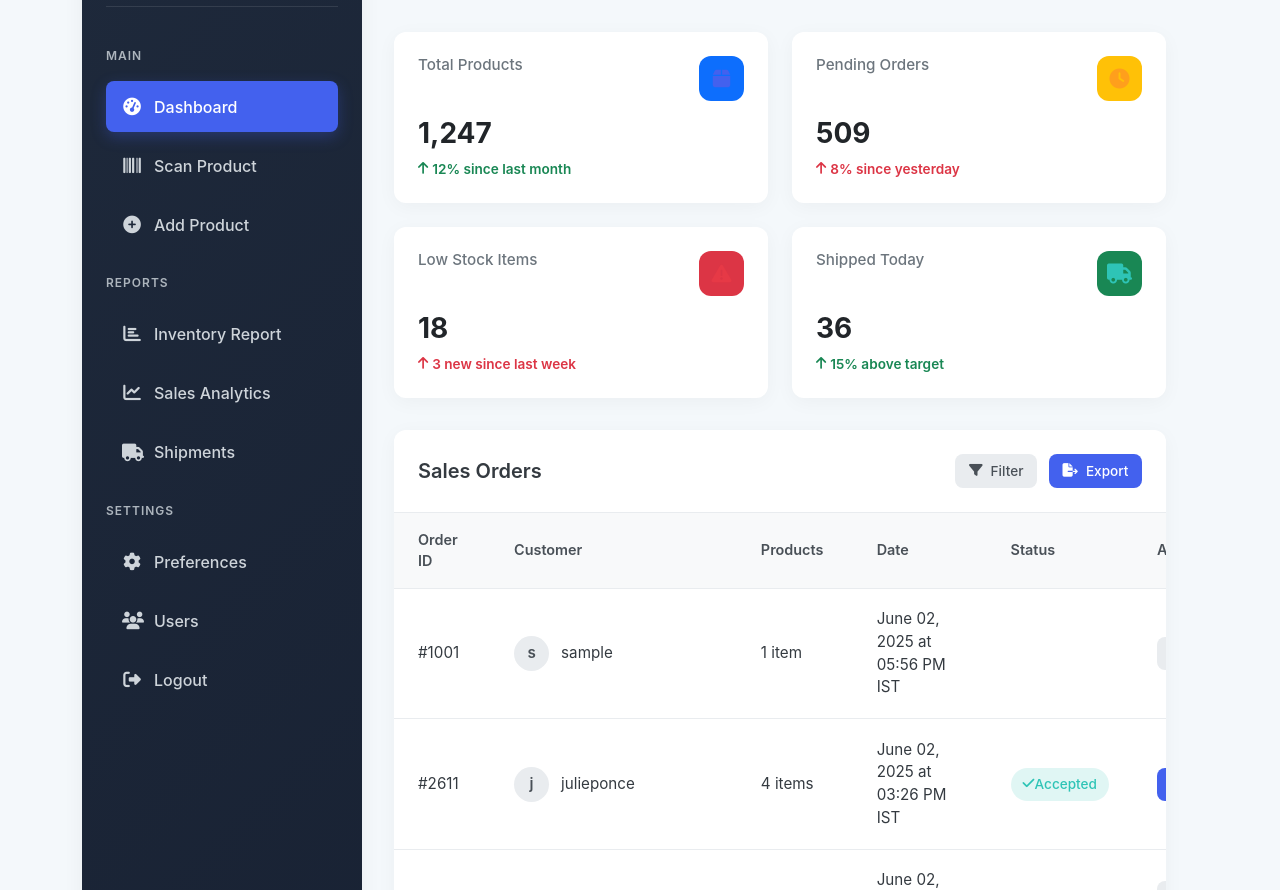
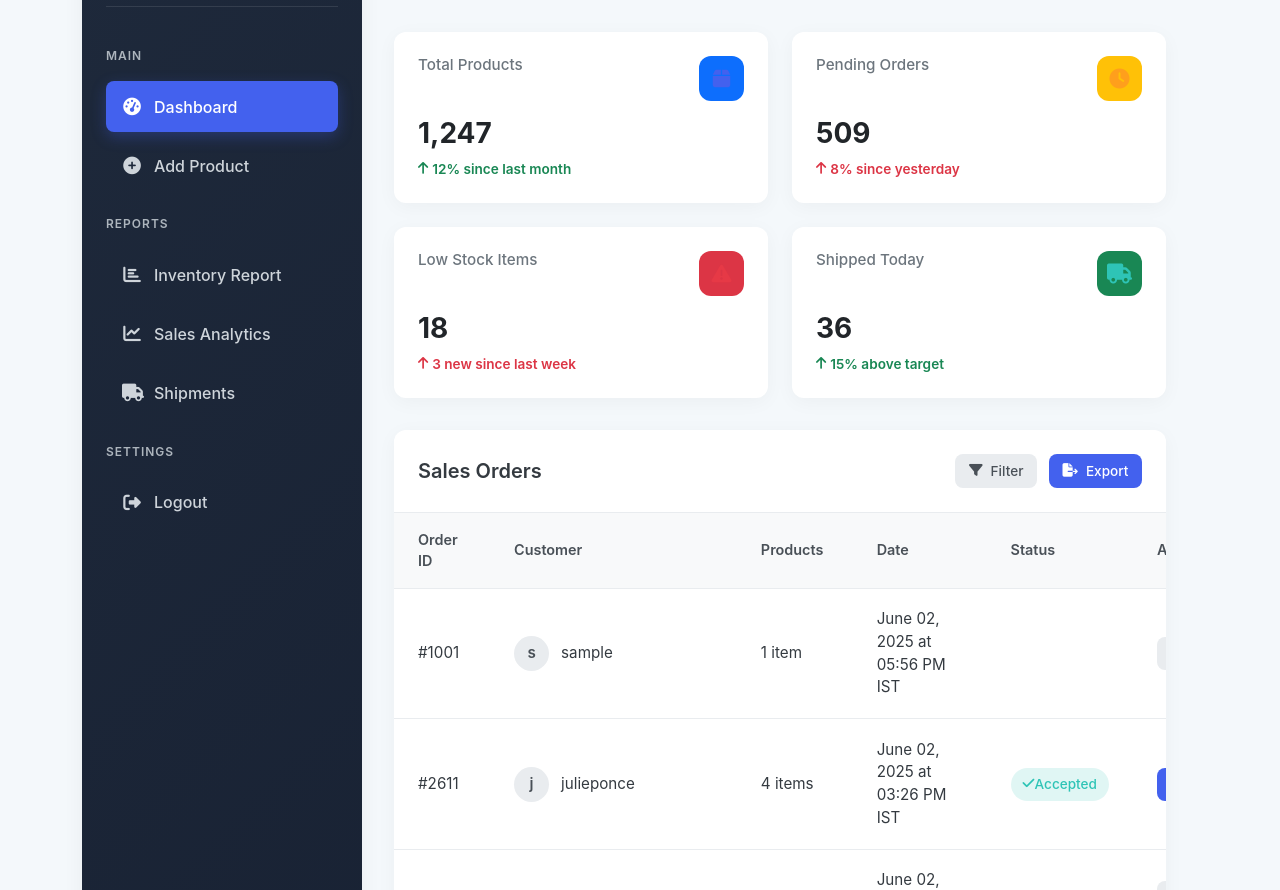
Before and after one commit to varaprasad1016/SriyaWMS, a Flask app: page /dashboard in a window 1280 px wide. Shown: the part 116-1006 px from the top of the page. Run offline with Flask 3, Linux system fonts and the light colour scheme; a user stored in the database is signed in; data comes from the database, SQL or seed files in the repository.

Commit message:
multiple

```diff
--- a/templates/dashboard.html
+++ b/templates/dashboard.html
@@ -690,10 +690,6 @@
                 <i class="fas fa-tachometer-alt"></i>
                 <span>Dashboard</span>
             </a>
-            <a href="{{ url_for('scan') }}" class="sidebar-link">
-                <i class="fas fa-barcode"></i>
-                <span>Scan Product</span>
-            </a>
             <a href="{{ url_for('add_product') }}" class="sidebar-link">
                 <i class="fas fa-plus-circle"></i>
                 <span>Add Product</span>
@@ -707,10 +703,9 @@
                 <span>Inventory Report</span>
             </a>
             <a href="{{ url_for('sales_forecast') }}" class="sidebar-link">
-    <i class="fas fa-chart-line"></i>
-    <span>Sales Analytics</span>
-</a>
-
+                <i class="fas fa-chart-line"></i>
+                <span>Sales Analytics</span>
+            </a>
             <a href="{{ url_for('shipment') }}" class="sidebar-link">
                 <i class="fas fa-truck"></i>
                 <span>Shipments</span>
@@ -719,14 +714,6 @@
 
         <div class="nav-section">
             <p class="nav-section-title">Settings</p>
-            <a href="#" class="sidebar-link">
-                <i class="fas fa-cog"></i>
-                <span>Preferences</span>
-            </a>
-            <a href="#" class="sidebar-link">
-                <i class="fas fa-users"></i>
-                <span>Users</span>
-            </a>
             <a href="{{ url_for('logout') }}" class="sidebar-link">
                 <i class="fas fa-sign-out-alt"></i>
                 <span>Logout</span>
```
